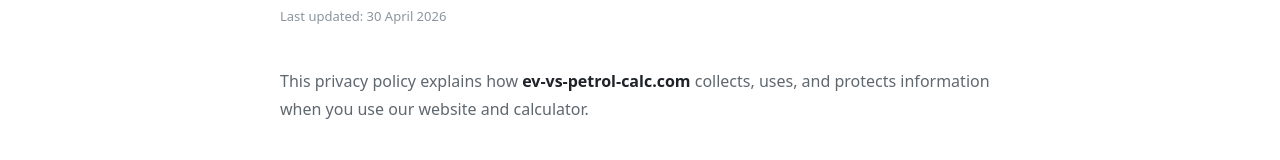
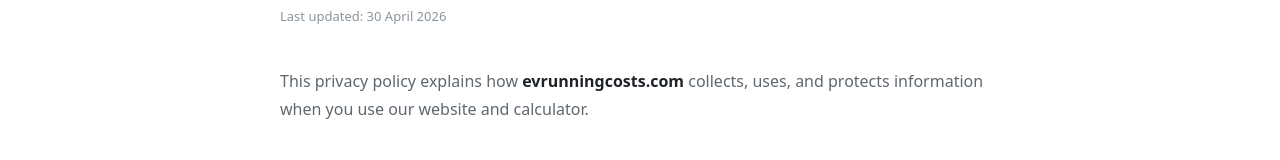
Before and after one commit to Utility-Websites-Agency/ev-vs-petrol-calc, a Next.js app: page /privacy-policy in a window 1280 px wide. Shown: the part 170-330 px from the top of the page. Built offline with nearby package versions, Linux system fonts and the light colour scheme.

Commit message:
seo: update all domain references to evrunningcosts.com

```diff
--- a/app/about/page.tsx
+++ b/app/about/page.tsx
@@ -6,7 +6,7 @@
 export const metadata: Metadata = {
   title: "About | EV vs Petrol Cost Calculator",
   description: "EV vs Petrol is a free calculator that compares the running cost of electric and petrol vehicles. Learn about the tool and how it works.",
-  alternates: { canonical: "https://ev-vs-petrol-calc.com/about" },
+  alternates: { canonical: "https://www.evrunningcosts.com/about" },
 };
 
 export default function AboutPage() {
--- a/app/blog/[slug]/layout.tsx
+++ b/app/blog/[slug]/layout.tsx
@@ -1,7 +1,7 @@
 import type { Metadata } from "next";
 import { getPostBySlug, BLOG_POSTS } from "@/lib/blog";
 
-const BASE = "https://ev-vs-petrol-calc.com";
+const BASE = "https://www.evrunningcosts.com";
 
 export async function generateStaticParams() {
   return BLOG_POSTS.map((post) => ({ slug: post.slug }));
@@ -16,14 +16,14 @@
   if (!post) return {};
 
   return {
-    title: `${post.title} | SoleTraderTax.com.au`,
+    title: `${post.title} | evrunningcosts.com`,
     description: post.excerpt,
     alternates: { canonical: `${BASE}/blog/${post.slug}` },
     openGraph: {
       title: post.title,
       description: post.excerpt,
       url: `${BASE}/blog/${post.slug}`,
-      siteName: "SoleTraderTax",
+      siteName: "EV Running Costs",
       locale: "en_AU",
       type: "article",
       publishedTime: new Date(post.date).toISOString(),
--- a/app/blog/[slug]/page.tsx
+++ b/app/blog/[slug]/page.tsx
@@ -129,10 +129,10 @@
     "datePublished": new Date(post.date).toISOString(),
     "publisher": {
       "@type": "Organization",
-      "name": "SoleTraderTax",
-      "url": "https://ev-vs-petrol-calc.com",
+      "name": "EV Running Costs",
+      "url": "https://www.evrunningcosts.com",
     },
-    "url": `https://ev-vs-petrol-calc.com/blog/${post.slug}`,
+    "url": `https://www.evrunningcosts.com/blog/${post.slug}`,
     "keywords": post.tags.join(", "),
   };
 
@@ -144,19 +144,19 @@
         "@type": "ListItem",
         "position": 1,
         "name": "Home",
-        "item": "https://ev-vs-petrol-calc.com",
+        "item": "https://www.evrunningcosts.com",
       },
       {
         "@type": "ListItem",
         "position": 2,
         "name": "Blog",
-        "item": "https://ev-vs-petrol-calc.com/blog",
+        "item": "https://www.evrunningcosts.com/blog",
       },
       {
         "@type": "ListItem",
         "position": 3,
         "name": post.title,
-        "item": `https://ev-vs-petrol-calc.com/blog/${post.slug}`,
+        "item": `https://www.evrunningcosts.com/blog/${post.slug}`,
       },
     ],
   };
--- a/app/blog/layout.tsx
+++ b/app/blog/layout.tsx
@@ -1,14 +1,14 @@
 import type { Metadata } from "next";
 
 export const metadata: Metadata = {
-  title: "Sole Trader Tax Guides & Tips | SoleTraderTax.com.au Blog",
-  description: "Free guides for Australian sole traders and ABN contractors. Tax tips, GST, super, PAYG, invoicing and more — written in plain English.",
-  alternates: { canonical: "https://ev-vs-petrol-calc.com/blog" },
+  title: "EV guides and comparisons | evrunningcosts.com",
+  description: "Plain-English guides to help you understand the real cost of switching to electric. Charging, buying, technology and more.",
+  alternates: { canonical: "https://www.evrunningcosts.com/blog" },
   openGraph: {
-    title: "Sole Trader Tax Guides & Tips | SoleTraderTax.com.au",
-    description: "Free guides for Australian sole traders and ABN contractors on tax, GST, super and invoicing.",
-    url: "https://ev-vs-petrol-calc.com/blog",
-    siteName: "SoleTraderTax",
+    title: "EV guides and comparisons | evrunningcosts.com",
+    description: "Plain-English guides to help you understand the real cost of switching to electric. Charging, buying, technology and more.",
+    url: "https://www.evrunningcosts.com/blog",
+    siteName: "EV Running Costs",
     locale: "en_AU",
     type: "website",
   },
--- a/app/contact/page.tsx
+++ b/app/contact/page.tsx
@@ -6,7 +6,7 @@
 export const metadata: Metadata = {
   title: "Contact | EV vs Petrol Cost Calculator",
   description: "Get in touch with the EV vs Petrol team. Questions, corrections, or feedback about our calculator.",
-  alternates: { canonical: "https://ev-vs-petrol-calc.com/contact" },
+  alternates: { canonical: "https://www.evrunningcosts.com/contact" },
 };
 
 export default function ContactPage() {
@@ -25,8 +25,8 @@
             <h2 className="text-[22px] font-bold text-[#1f2328] mb-3">Email</h2>
             <p className="text-[16px] text-[#5f676f] leading-[28px]">
               The best way to reach us:{" "}
-              <a href="mailto:hello@ev-vs-petrol-calc.com" className="text-[#5e6ad2] hover:underline">
-                hello@ev-vs-petrol-calc.com
+              <a href="mailto:hello@evrunningcosts.com" className="text-[#5e6ad2] hover:underline">
+                hello@evrunningcosts.com
               </a>
             </p>
             <p className="text-[16px] text-[#5f676f] leading-[28px] mt-2">We aim to respond within 2–3 business days.</p>
--- a/app/layout.tsx
+++ b/app/layout.tsx
@@ -2,13 +2,13 @@
 import "./globals.css";
 
 export const metadata: Metadata = {
-  metadataBase: new URL("https://ev-vs-petrol-calc.com"),
+  metadataBase: new URL("https://www.evrunningcosts.com"),
   title: "Electric Car vs Petrol Cost Calculator | EV vs Petrol",
   description: "Compare the real cost of driving electric vs petrol. Enter your mileage, energy prices, and car details to see total ownership costs side by side.",
   openGraph: {
     title: "Electric Car vs Petrol Cost Calculator | EV vs Petrol",
     description: "See exactly how much you save switching to electric. Compare EV vs petrol running costs in seconds.",
-    url: "https://ev-vs-petrol-calc.com",
+    url: "https://www.evrunningcosts.com",
     siteName: "EV vs Petrol Cost Calculator",
     type: "website",
   },
@@ -18,7 +18,7 @@
     description: "See exactly how much you save switching to electric. Compare EV vs petrol running costs in seconds.",
   },
   robots: { index: true, follow: true },
-  alternates: { canonical: "https://ev-vs-petrol-calc.com" },
+  alternates: { canonical: "https://www.evrunningcosts.com" },
 };
 
 export default function RootLayout({ children }: { children: React.ReactNode }) {
--- a/app/page.tsx
+++ b/app/page.tsx
@@ -4,7 +4,7 @@
 import type { Metadata } from "next";
 
 export const metadata: Metadata = {
-  alternates: { canonical: "https://ev-vs-petrol-calc.com" },
+  alternates: { canonical: "https://www.evrunningcosts.com" },
 };
 
 const HOW_STEPS = [
@@ -89,7 +89,7 @@
             "@type": "WebApplication",
             name: "EV vs Petrol Cost Calculator",
             description: "Compare the total running cost of electric vehicles vs petrol cars. Enter your mileage, energy prices, and car details to see annual savings and break-even timeline.",
-            url: "https://ev-vs-petrol-calc.com",
+            url: "https://www.evrunningcosts.com",
             applicationCategory: "FinanceApplication",
             operatingSystem: "Web",
             offers: { "@type": "Offer", price: "0", priceCurrency: "USD" },
--- a/app/privacy-policy/page.tsx
+++ b/app/privacy-policy/page.tsx
@@ -6,7 +6,7 @@
 export const metadata: Metadata = {
   title: "Privacy Policy | EV vs Petrol Cost Calculator",
   description: "EV vs Petrol privacy policy. How we collect, use, and protect your information.",
-  alternates: { canonical: "https://ev-vs-petrol-calc.com/privacy-policy" },
+  alternates: { canonical: "https://www.evrunningcosts.com/privacy-policy" },
 };
 
 export default function PrivacyPolicyPage() {
@@ -19,7 +19,7 @@
           <p className="text-[13px] text-[#8b949e] mb-10">Last updated: 30 April 2026</p>
 
           <p className="text-[16px] text-[#5f676f] leading-[28px] mb-10">
-            This privacy policy explains how <strong className="text-[#1f2328]">ev-vs-petrol-calc.com</strong> collects,
+            This privacy policy explains how <strong className="text-[#1f2328]">evrunningcosts.com</strong> collects,
             uses, and protects information when you use our website and calculator.
           </p>
 
@@ -106,8 +106,8 @@
             <h2 className="text-[20px] font-bold text-[#1f2328] mb-3">Contact</h2>
             <p className="text-[16px] text-[#5f676f] leading-[28px]">
               Privacy questions:{" "}
-              <a href="mailto:hello@ev-vs-petrol-calc.com" className="text-[#5e6ad2] hover:underline">
-                hello@ev-vs-petrol-calc.com
+              <a href="mailto:hello@evrunningcosts.com" className="text-[#5e6ad2] hover:underline">
+                hello@evrunningcosts.com
               </a>
               {" "}·{" "}
               <Link href="/contact" className="text-[#5e6ad2] hover:underline">Contact page</Link>
--- a/app/robots.ts
+++ b/app/robots.ts
@@ -3,6 +3,6 @@
 export default function robots(): MetadataRoute.Robots {
   return {
     rules: { userAgent: "*", allow: "/" },
-    sitemap: "https://ev-vs-petrol-calc.com/sitemap.xml",
+    sitemap: "https://www.evrunningcosts.com/sitemap.xml",
   };
 }
--- a/app/sitemap.ts
+++ b/app/sitemap.ts
@@ -1,7 +1,7 @@
 import type { MetadataRoute } from "next";
 import { BLOG_POSTS } from "@/lib/blog";
 
-const BASE = "https://ev-vs-petrol-calc.com";
+const BASE = "https://www.evrunningcosts.com";
 
 export default function sitemap(): MetadataRoute.Sitemap {
   const blogEntries = BLOG_POSTS.map((post) => ({
--- a/components/SiteFooter.tsx
+++ b/components/SiteFooter.tsx
@@ -41,7 +41,7 @@
           </div>
         </div>
         <div className="border-t border-[#30363d] pt-6 flex flex-col gap-1">
-          <p className="text-[12px] text-[#8b949e]">© {new Date().getFullYear()} ev-vs-petrol-calc.com · Free to use, no sign-up required.</p>
+          <p className="text-[12px] text-[#8b949e]">© {new Date().getFullYear()} evrunningcosts.com · Free to use, no sign-up required.</p>
           <p className="text-[12px] text-[#8b949e]">Estimates only. Always consult a qualified professional for financial decisions.</p>
         </div>
       </div>
--- a/lib/blog.ts
+++ b/lib/blog.ts
@@ -592,7 +592,7 @@
     {
       callout: {
         type: "tip",
-        text: "Use the ev-vs-petrol-calc.com calculator to plug in your own annual kilometres, local electricity rate and petrol price. The tool will show you a side-by-side five-year cost comparison so you can see your personalised break-even point rather than relying on national averages."
+        text: "Use the evrunningcosts.com calculator to plug in your own annual kilometres, local electricity rate and petrol price. The tool will show you a side-by-side five-year cost comparison so you can see your personalised break-even point rather than relying on national averages."
       }
     },
     {
```
